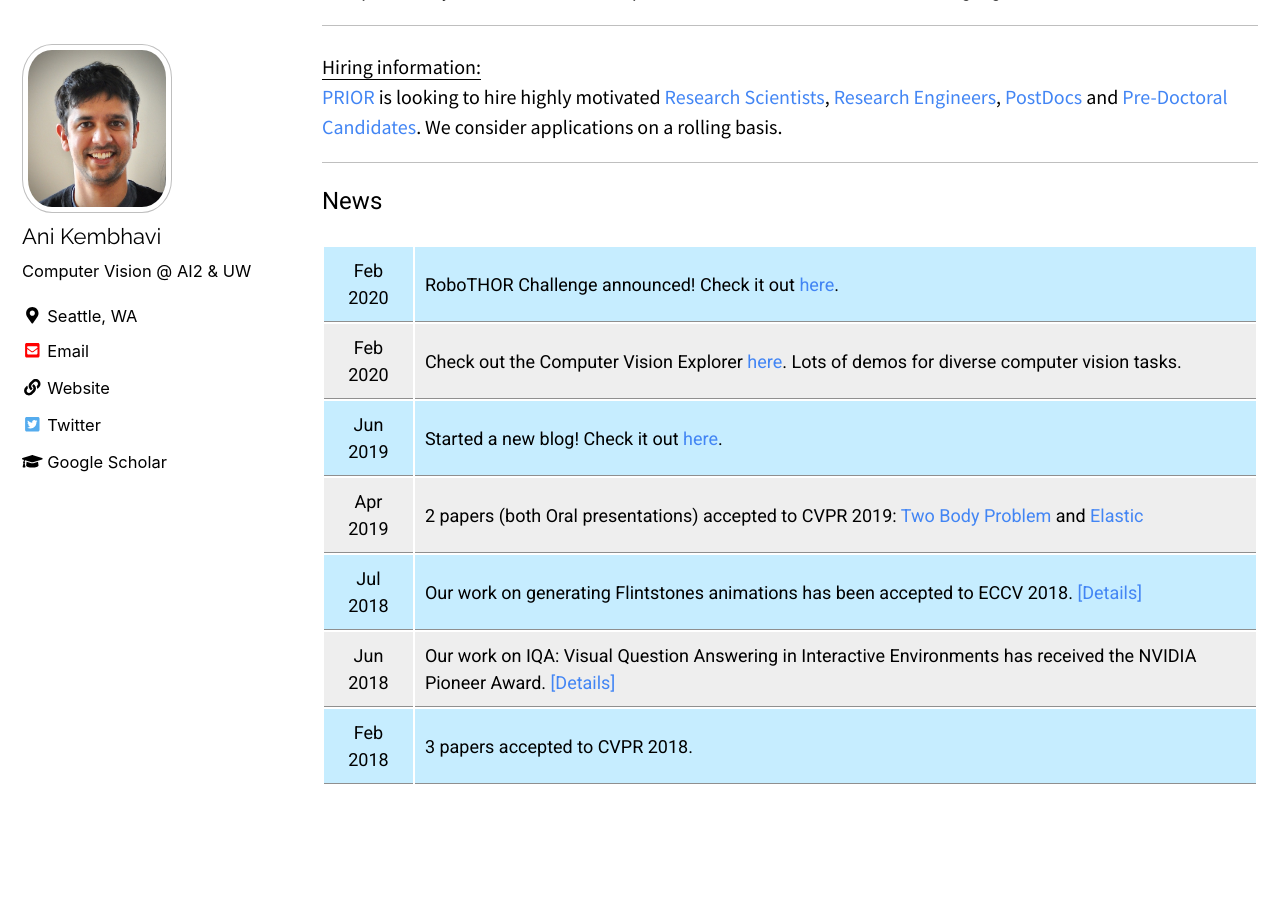
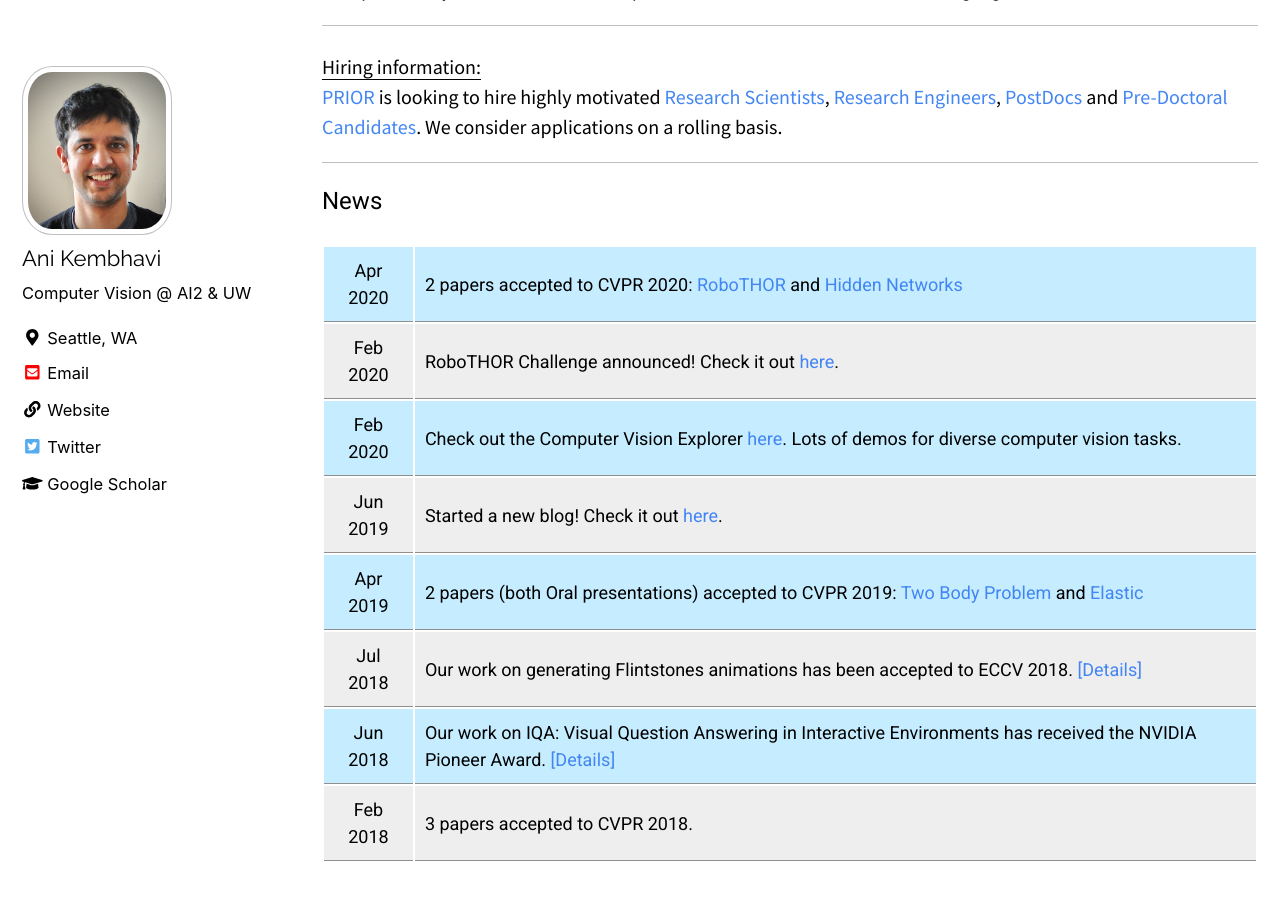
Before and after one commit to anikem/anikem.github.io, a Jekyll site: the page built from index.html, in a window 1280 px wide and 900 px high, scrolled down 398 px. Built offline with Jekyll 4.4.1, drawn with Linux system fonts in a browser that asks for light colours; cached includes are drawn as plain includes; nearby versions of some CDN libraries; some web fonts are replaced; the list of posts is cut into pages by our own code; comment, search, counter and statistics services are not loaded.

Commit message:
CVPR 2020 news update

```diff
--- a/index.html
+++ b/index.html
@@ -43,6 +43,14 @@
 <p>
 <table class="news">
   <tr>
+    <td> <newstext>Apr 2020</newstext> </td>
+    <td> <newstext>2 papers accepted to CVPR 2020:
+    <a class="homepage" href="https://arxiv.org/pdf/2004.06799.pdf">RoboTHOR</a> and
+    <a class="homepage" href="https://arxiv.org/pdf/1911.13299.pdf">Hidden Networks</a>
+    </newstext> </td>
+  </tr>
+
+  <tr>
     <td> <newstext>Feb 2020</newstext> </td>
     <td> <newstext>RoboTHOR Challenge announced! Check it out <a class="homepage" href="https://ai2thor.allenai.org/robothor/challenge/" target="_blank">here</a>.
     </newstext> </td>
```
